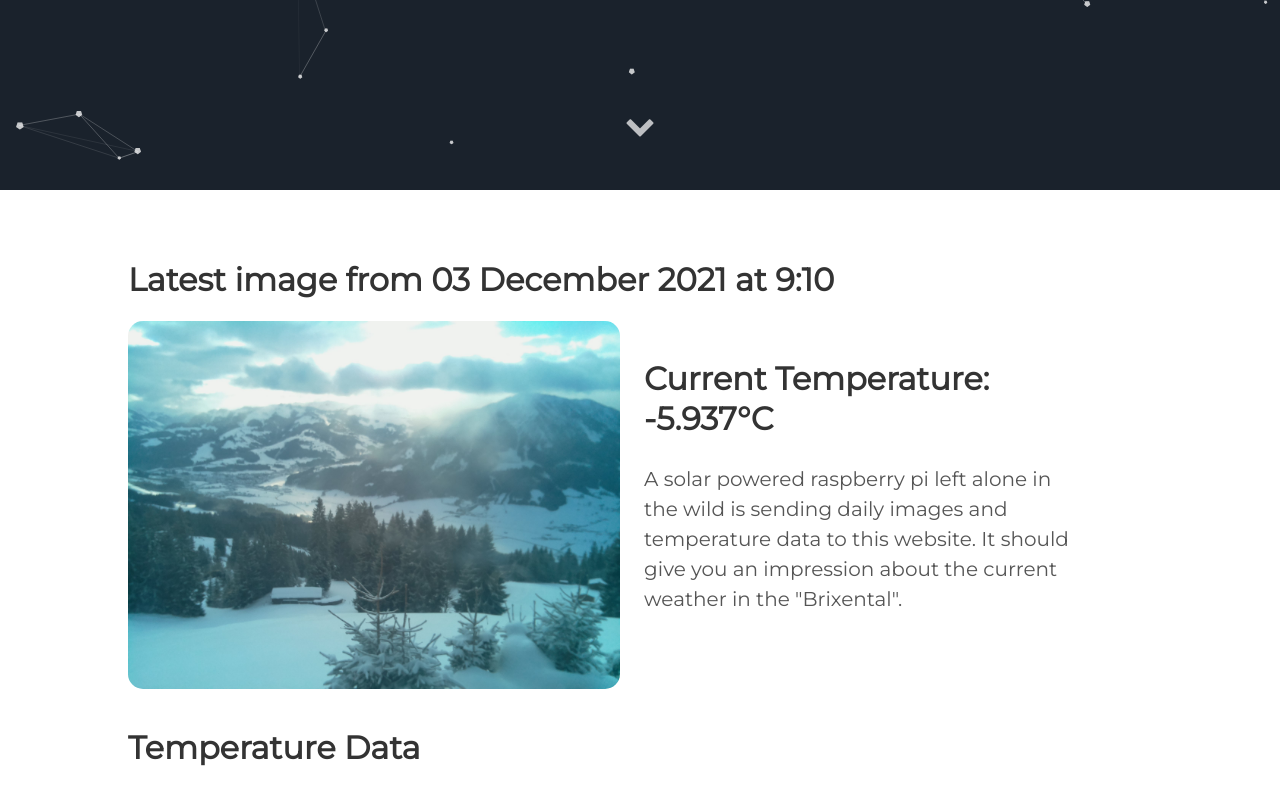
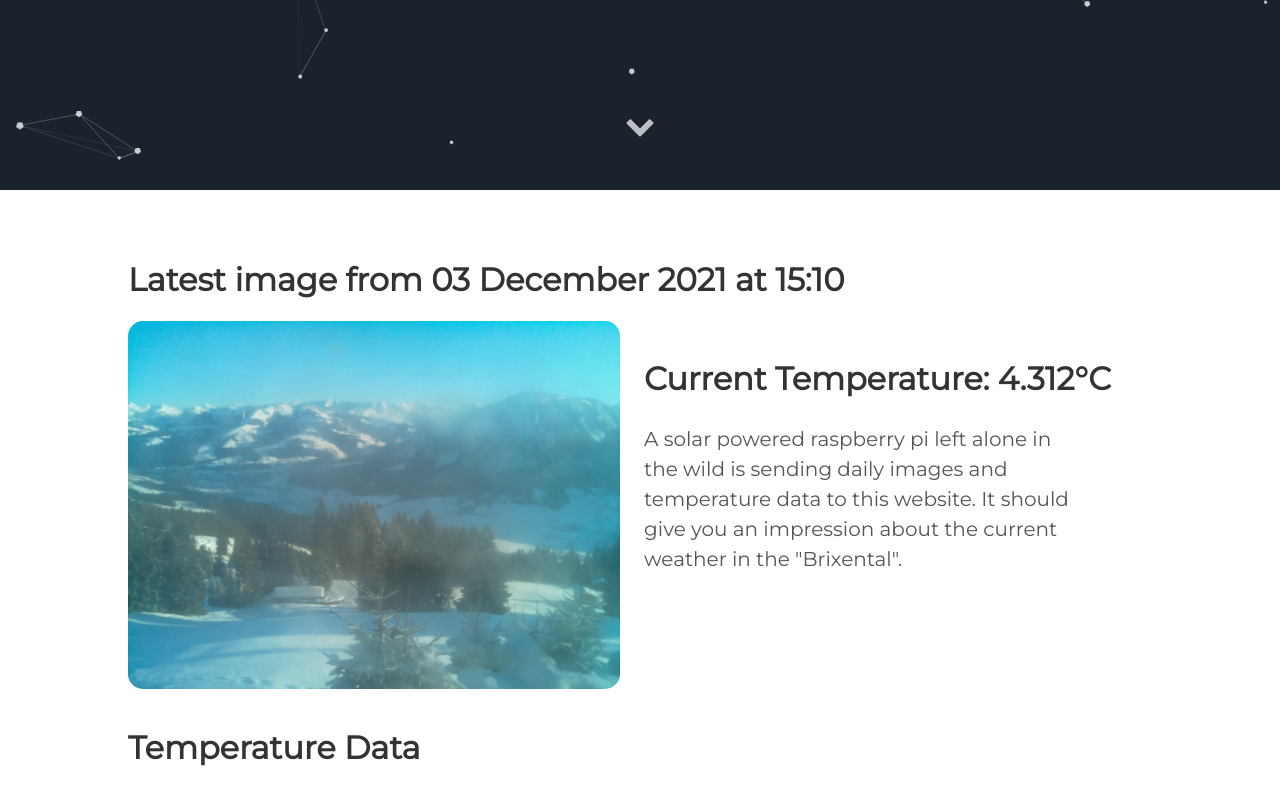
Before and after one commit to vektorious/vektorious.github.io, a Jekyll site: the page built from resources/huette.md, in a window 1280 px wide and 900 px high, scrolled down 710 px. Shown: the top 805 px of the window. Built offline with Jekyll 4.4.1, drawn with Linux system fonts in a browser that asks for light colours.

Commit message:
I'm a bot beep boop

```diff
--- a/resources/huette.md
+++ b/resources/huette.md
@@ -6,13 +6,13 @@ image: '/assets/img/'
 description: 'Live image from the Austrian alps'
 twitter_text: ' '
 ---
-## Latest image from 03 December 2021 at  9:10
+## Latest image from 03 December 2021 at 15:10
 <div class="huette">
   <div class="huette-image">
     <img src="{{ "/assets/img/huette.jpg" | prepend: site.baseurl }}">
   </div>
   <div class="huette-text">
-        <h2>Current Temperature: -5.937°C</h2>
+        <h2>Current Temperature: 4.312°C</h2>
         <p>A solar powered raspberry pi left alone in the wild is sending daily images and temperature data to this website. It should give you an impression about the current weather in the "Brixental".</p>
 
   </div>
```
Also changed, not shown: rpi-script/2021-12-03_150914.txt (renamed from rpi-script/2021-12-03_090913.txt, +5 -5 lines), rpi-script/huette.md (+2 -2 lines), assets/img/huette.jpg, assets/img/temp_plot.png, rpi-script/temp_plot.png, 1 other file.
